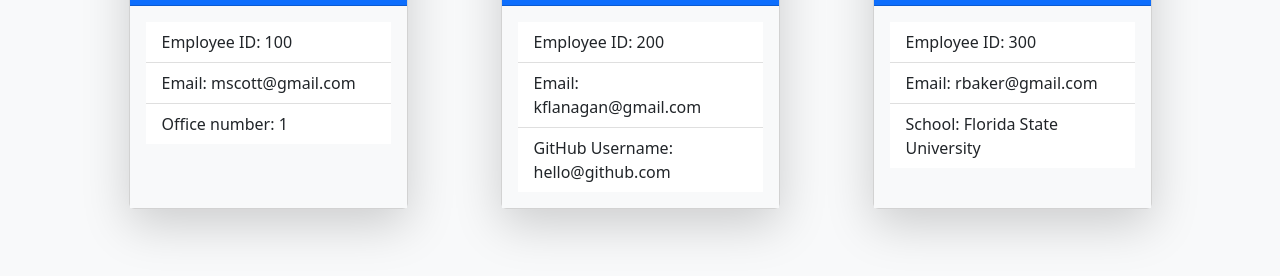
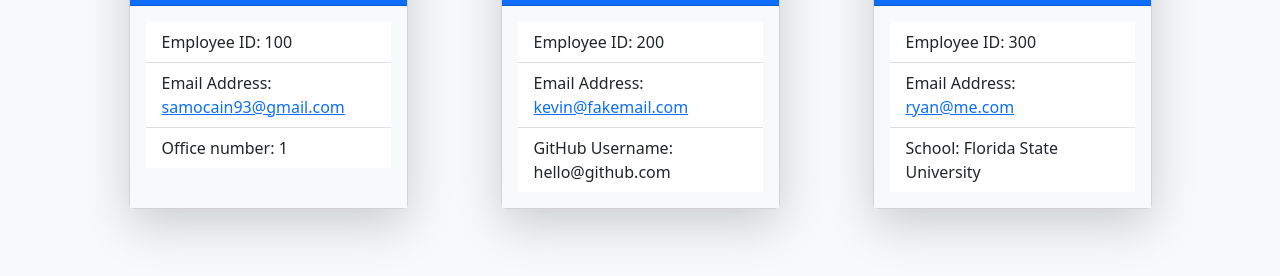
Before and after one commit to samocain93/Team-Profile-Generator, a website: page dist/team.html in a window 1280 px wide. Shown: the part 298-574 px from the top of the page. Drawn offline with nearby package versions, Linux system fonts and the light colour scheme.

Commit message:
email links set up in html

```diff
--- a/dist/team.html
+++ b/dist/team.html
@@ -39,7 +39,7 @@
           <div class="card-body bg-light">
             <ul class="list-group list-group-flush bg-white">
               <li class="list-group-item">Employee ID: 100</li>
-              <li class="list-group-item">Email: mscott@gmail.com</li>
+              <li class="list-group-item">Email Address: <a href="mailto:samocain93@gmail.com">samocain93@gmail.com</a></li>
               <li class="list-group-item">Office number: 1</li>
             </ul>
           </div>
@@ -55,7 +55,7 @@
           <div class="card-body bg-light">
             <ul class="list-group list-group-flush bg-white">
               <li class="list-group-item">Employee ID: 200</li>
-              <li class="list-group-item">Email: kflanagan@gmail.com</li>
+              <li class="list-group-item">Email Address: <a href="mailto:kevin@fakemail.com">kevin@fakemail.com</a></li>
               <li class="list-group-item">GitHub Username: hello@github.com</li>
             </ul>
           </div>
@@ -71,7 +71,7 @@
           <div class="card-body bg-light">
             <ul class="list-group list-group-flush bg-white">
               <li class="list-group-item">Employee ID: 300</li>
-              <li class="list-group-item">Email: rbaker@gmail.com</li>
+              <li class="list-group-item">Email Address: <a href="mailto:ryan@me.com">ryan@me.com</a></li>
               <li class="list-group-item">School: Florida State University</li>
             </ul>
           </div>
```
